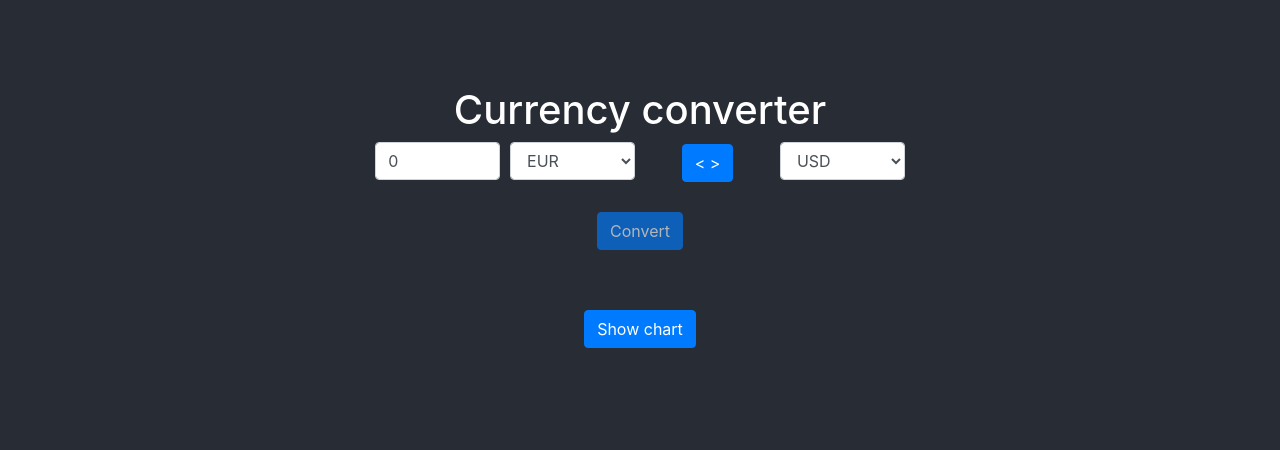
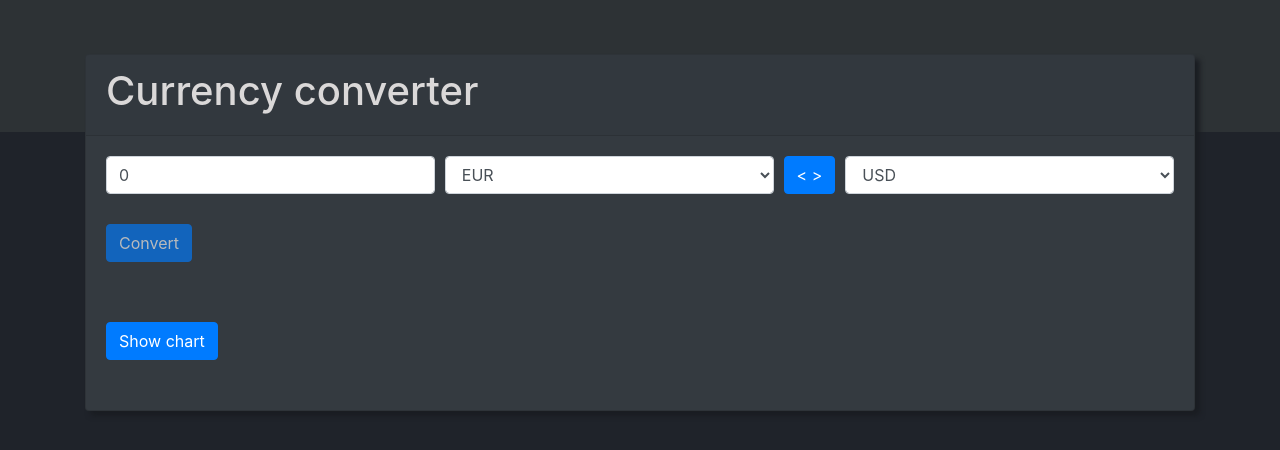
Before and after one commit to STNyame/wbcc-client, a React (Create React App) app: page / in a window 1280 px wide. Shown: the part 168-618 px from the top of the page. Built offline with nearby package versions, Linux system fonts and the light colour scheme.

Commit message:
adjust styling && component positioning

```diff
--- a/src/App.css
+++ b/src/App.css
@@ -9,16 +9,28 @@
 }
 
 .App-header {
-  background-color: #282c34;
+  background-color: #1f232a;
   min-height: 100vh;
   display: flex;
   flex-direction: column;
   align-items: center;
   justify-content: center;
   font-size: calc(10px + 2vmin);
-  color: white;
+  color: rgb(218, 216, 216);
 }
 
 .App-link {
   color: #61dafb;
 }
+
+.card-style {
+  box-shadow: 5px 5px 5px #1a1d22;
+}
+
+.header-div {
+  width: 100%;
+  height: 300px;
+  background-color: #2d3235;
+  position: absolute;
+  top: 0;
+}
--- a/src/App.js
+++ b/src/App.js
@@ -1,6 +1,7 @@
 import "./App.css";
 import "bootstrap/dist/css/bootstrap.min.css";
 import CurrencyForm from "./components/CurrencyForm";
+import { Card, Col, Container, Row } from "react-bootstrap";
 const currencyData = require("./api.json");
 const chartData = require("./apiChartData.json");
 
@@ -21,8 +22,28 @@ function App() {
   return (
     <div className="App">
       <header className="App-header">
-        <h1>Currency converter</h1>
-        <CurrencyForm data={currencyData} chartData={chartData} />
+        <div className="header-div"></div>
+        <Container>
+          <Card className="card-style" bg="dark">
+            <Card.Header>
+              <Row>
+                <h1 style={{ marginLeft: "15px" }}>Currency converter</h1>
+              </Row>
+            </Card.Header>
+            <Card.Body>
+              {/* <Card.Title>Special title treatment</Card.Title>
+              <Card.Text>
+                With supporting text below as a natural lead-in to additional
+                content.
+              </Card.Text> */}
+              <Row>
+                <Col>
+                  <CurrencyForm data={currencyData} chartData={chartData} />
+                </Col>
+              </Row>
+            </Card.Body>
+          </Card>
+        </Container>
       </header>
     </div>
   );
--- a/src/components/CurrencyChart/index.js
+++ b/src/components/CurrencyChart/index.js
@@ -19,7 +19,9 @@ export default function CurrencyChart(props) {
   });
 
   return (
-    <div style={{ width: "500px", height: "300px" }}>
+    <div
+      style={{ width: "500px", height: "400px", backgroundColor: "#282c34" }}
+    >
       <ResponsiveContainer width="100%" height="100%">
         <BarChart
           width={500}
--- a/src/components/CurrencyForm/index.js
+++ b/src/components/CurrencyForm/index.js
@@ -1,4 +1,4 @@
-import { Col, Form, Button, Collapse } from "react-bootstrap";
+import { Col, Form, Button, Collapse, Row } from "react-bootstrap";
 import { useEffect, useState } from "react";
 import CurrencyChart from "../CurrencyChart";
 
@@ -70,9 +70,10 @@ export default function CurrencyForm(props) {
                   ))}
               </Form.Control>
             </Col>
-            <Col>
+            <Row>
               <Button
                 variant="primary"
+                style={{ margin: "0 20px" }}
                 onClick={() => {
                   handleDirection(currencyOne, currencyTwo);
 
@@ -85,7 +86,7 @@ export default function CurrencyForm(props) {
               >
                 {"< >"}
               </Button>
-            </Col>
+            </Row>
             <Col>
               <Form.Control
                 as="select"
@@ -104,8 +105,9 @@ export default function CurrencyForm(props) {
               </Form.Control>
             </Col>
           </Form.Row>
+          <Row>
             <Button
-            style={{ margin: "30px 0" }}
+              style={{ margin: "30px 0 30px 15px" }}
               variant="primary"
               disabled={amount <= 0}
               onClick={() =>
@@ -114,6 +116,7 @@ export default function CurrencyForm(props) {
             >
               Convert
             </Button>
+          </Row>
           {convertAmount.converted && (
             <div style={{ textAlign: "left" }}>
               <h5>
@@ -126,18 +129,20 @@ export default function CurrencyForm(props) {
           )}
         </Form>
       </div>
-      <>
+      <Row>
         <Button
           onClick={() => setOpen(!open)}
-          style={{ margin: "30px 0" }}
-          aria-controls="example-collapse-chart"
+          style={{ margin: "30px 0 30px 15px" }}
+          aria-controls="collapse-chart"
           aria-expanded={open}
-          visible
         >
           Show chart
         </Button>
+      </Row>
+      <Row>
+        <Col>
           <Collapse in={open}>
-          <div id="example-collapse-chart">
+            <div id="collapse-chart">
               {data && convertAmount.current && (
                 <CurrencyChart
                   data={props.chartData}
@@ -146,7 +151,8 @@ export default function CurrencyForm(props) {
               )}
             </div>
           </Collapse>
-      </>
+        </Col>
+      </Row>
     </div>
   );
 }
```
Lines whose indentation alone changed are shown as unchanged.
